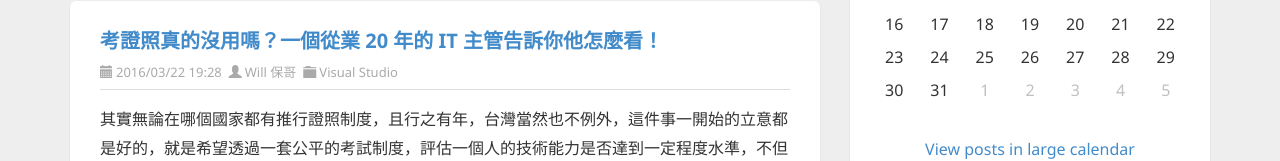
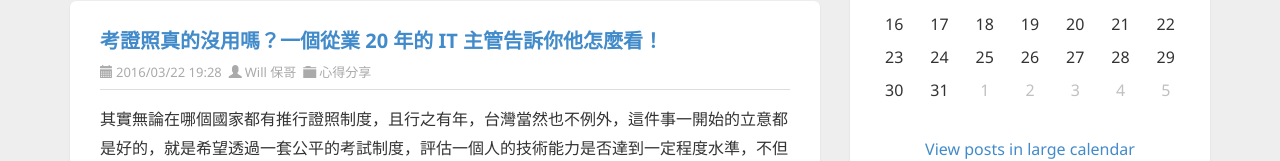
Before and after one commit to doggy8088/demo1103, an Angular app: page / in a window 1280 px wide. Shown: the part 573-734 px from the top of the page. Built offline with nearby package versions, Linux system fonts and the light colour scheme.

Commit message:
套用完整的文章欄位 ( 其中包含特別的 category-link 蘭為範例 )

```diff
--- a/src/app/app.component.html
+++ b/src/app/app.component.html
@@ -15,8 +15,8 @@
             </h2>
             <div class="post-info clearfix">
               <span class="post-date"><i class="glyphicon glyphicon-calendar"></i>{{item.date}}</span>
-              <span class="post-author"><i class="glyphicon glyphicon-user"></i><a href="http://blog.miniasp.com/author/will.aspx">Will 保哥</a></span>
-              <span class="post-category"><i class="glyphicon glyphicon-folder-close"></i><a href="http://blog.miniasp.com/category/Visual-Studio.aspx">Visual Studio</a></span>
+              <span class="post-author"><i class="glyphicon glyphicon-user"></i><a href="http://blog.miniasp.com/author/will.aspx">{{ item.author }}</a></span>
+              <span class="post-category"><i class="glyphicon glyphicon-folder-close"></i><a [href]="item['category-link']">{{ item.category }}</a></span>
             </div>
           </header>
           <section class="post-body text"
```
